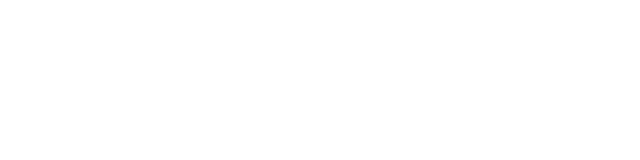
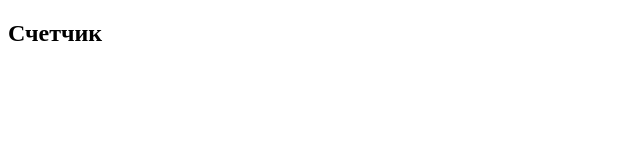
Before and after one commit to newbornfrontender/nuxt-simple-examples, a Nuxt app: page /counter in a window 1280 px wide. Before the commit this address had no page. Shown: the top 160 px of the page, without its empty margins (0-640 px from the left). Built offline with nearby package versions, Linux system fonts and the light colour scheme.

Commit message:
Настроил страницу счетчика

```diff
--- /dev/null
+++ b/pages/counter.vue
@@ -0,0 +1,24 @@
+<template>
+  <section>
+    <h1>{{ title }}</h1>
+  </section>
+</template>
+
+<script>
+  export default {
+    data: () => ({
+      title: 'Счетчик',
+    }),
+
+    head () {
+      return {
+        title: 'Счетчик',
+        meta: [{
+          hid: 'counter-description',
+          name: 'description',
+          content: 'Описание страницы счетчика',
+        }],
+      };
+    },
+  };
+</script>
```
